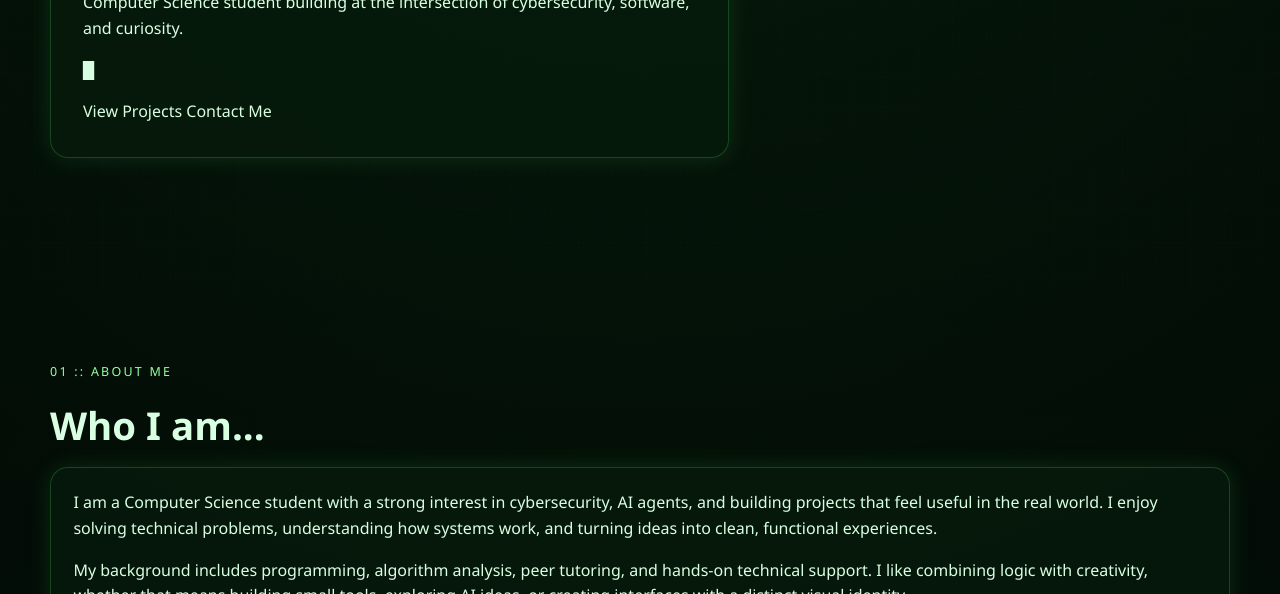
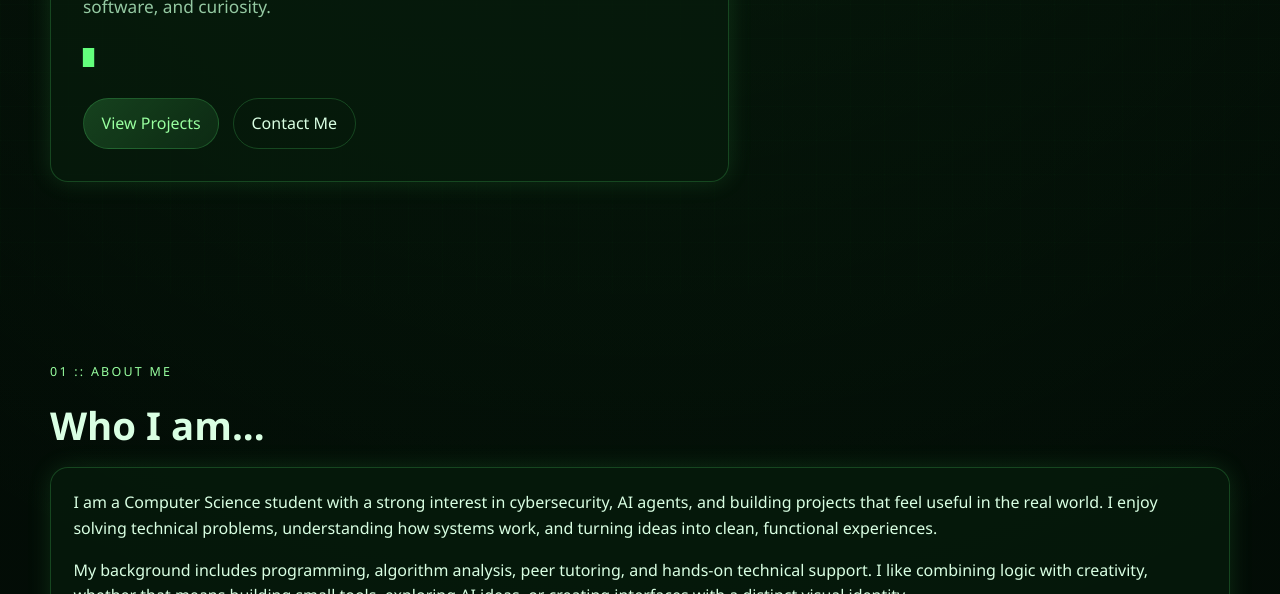
Before and after one commit to lc24-0260/finalprojectwebdev, a plain HTML site: page index.html in a window 1280 px wide. Shown: the part 506-1100 px from the top of the page. Drawn offline with Linux system fonts and the light colour scheme.

Commit message:
Added more CSS structure

```diff
--- a/styles.css
+++ b/styles.css
@@ -191,3 +191,61 @@ h3 {
     font-size: 1.1rem;
     margin-bottom: 0.5rem;
 }
+
+.hero-tagline {
+    color: var(--muted);
+    max-width: 40rem;
+    font-size: 1.08rem;
+}
+
+.typed-line {
+    min-height: 1.8rem;
+    color: var(--accent);
+    font-weight: 600;
+    margin: 1.5rem 0;
+}
+
+.hero-actions {
+    display: flex;
+    flex-wrap: wrap;
+    gap: 0.85rem;
+    margin-top: 1.5rem;
+}
+
+.button,
+.filter-button {
+    border: 1px solid var(--panel-border);
+    border-radius: 999px;
+    padding: 0.75rem 1.1rem;
+    cursor: pointer;
+    font: inherit;
+    transition:
+    transform 0.18s ease,
+    box-shadow 0.18s ease,
+    background 0.18s ease,
+    color 0.18s ease;
+}
+
+.button:hover,
+.filter-button:hover,
+.button:focus-visible,
+.filter-button:focus-visible {
+    transform: translateY(-2px);
+    box-shadow: 0 0 18px rgba(99, 255, 124, 0.18);
+}
+
+.button.primary,
+.filter-button.active {
+    background: linear-gradient(135deg, rgba(99, 255, 124, 0.18), rgba(99, 255, 124, 0.08));
+    color: var(--accent-strong);
+}
+
+.button.ghost,
+.filter-button {
+    background: transparent;
+    color: var(--text);
+}
+
+.terminal-card {
+    min-height: 300px;
+}
```
